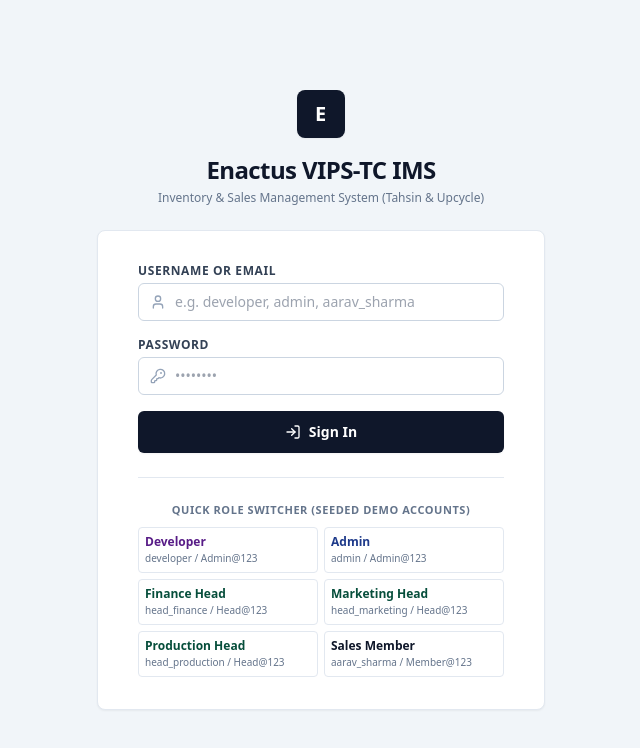
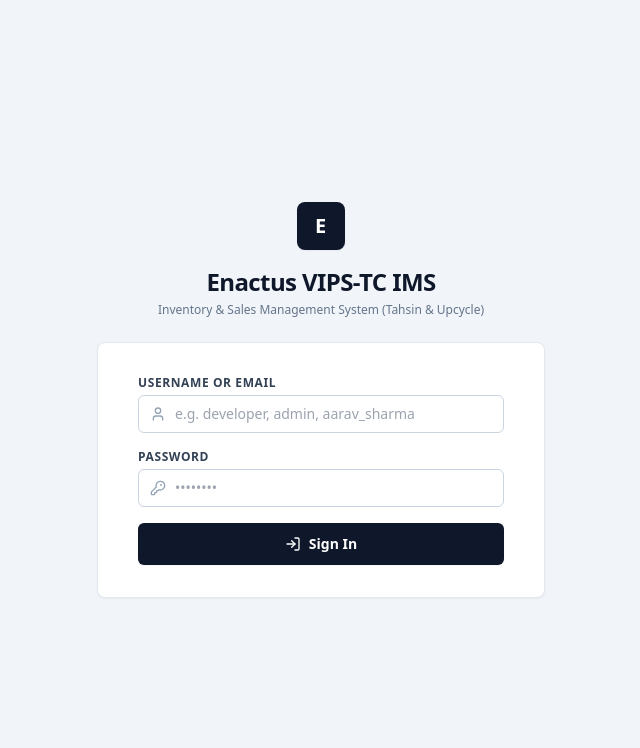
Before and after one commit to digiopsenvips/ims, a React (Vite) app in the folder frontend/: page /login in a window 1280 px wide. Shown: the top 748 px of the page, without its empty margins (319-959 px from the left). Built offline with nearby package versions, Linux system fonts and the light colour scheme; no server answers.

Commit message:
UI: Remove seeded demo accounts switcher from main login page

```diff
--- a/frontend/src/pages/LoginPage.tsx
+++ b/frontend/src/pages/LoginPage.tsx
@@ -40,12 +40,6 @@ export const LoginPage: React.FC = () => {
     } finally {
       setIsSubmitting(false);
     }
-  };
-
-  const handleQuickFill = (user: string, pass: string) => {
-    setUsername(user);
-    setPassword(pass);
-    setError(null);
   };
 
   return (
@@ -121,68 +115,6 @@ export const LoginPage: React.FC = () => {
               {isSubmitting ? 'Signing in...' : 'Sign In'}
             </button>
           </form>
-
-          {/* Quick Demo Credentials */}
-          <div className="mt-6 pt-6 border-t border-slate-200">
-            <div className="text-[11px] font-semibold text-slate-500 uppercase tracking-wider mb-2 text-center">
-              Quick Role Switcher (Seeded Demo Accounts)
-            </div>
-            <div className="grid grid-cols-2 gap-1.5 text-xs">
-              <button
-                type="button"
-                onClick={() => handleQuickFill('developer', 'Admin@123')}
-                className="p-1.5 text-left border border-slate-200 rounded hover:bg-slate-50 transition-colors cursor-pointer"
-              >
-                <div className="font-semibold text-purple-900">Developer</div>
-                <div className="text-[10px] text-slate-500">developer / Admin@123</div>
-              </button>
-
-              <button
-                type="button"
-                onClick={() => handleQuickFill('admin', 'Admin@123')}
-                className="p-1.5 text-left border border-slate-200 rounded hover:bg-slate-50 transition-colors cursor-pointer"
-              >
-                <div className="font-semibold text-blue-900">Admin</div>
-                <div className="text-[10px] text-slate-500">admin / Admin@123</div>
-              </button>
-
-              <button
-                type="button"
-                onClick={() => handleQuickFill('head_finance', 'Head@123')}
-                className="p-1.5 text-left border border-slate-200 rounded hover:bg-slate-50 transition-colors cursor-pointer"
-              >
-                <div className="font-semibold text-emerald-900">Finance Head</div>
-                <div className="text-[10px] text-slate-500">head_finance / Head@123</div>
-              </button>
-
-              <button
-                type="button"
-                onClick={() => handleQuickFill('head_marketing', 'Head@123')}
-                className="p-1.5 text-left border border-slate-200 rounded hover:bg-slate-50 transition-colors cursor-pointer"
-              >
-                <div className="font-semibold text-emerald-900">Marketing Head</div>
-                <div className="text-[10px] text-slate-500">head_marketing / Head@123</div>
-              </button>
-
-              <button
-                type="button"
-                onClick={() => handleQuickFill('head_production', 'Head@123')}
-                className="p-1.5 text-left border border-slate-200 rounded hover:bg-slate-50 transition-colors cursor-pointer"
-              >
-                <div className="font-semibold text-emerald-900">Production Head</div>
-                <div className="text-[10px] text-slate-500">head_production / Head@123</div>
-              </button>
-
-              <button
-                type="button"
-                onClick={() => handleQuickFill('aarav_sharma', 'Member@123')}
-                className="p-1.5 text-left border border-slate-200 rounded hover:bg-slate-50 transition-colors cursor-pointer"
-              >
-                <div className="font-semibold text-slate-900">Sales Member</div>
-                <div className="text-[10px] text-slate-500">aarav_sharma / Member@123</div>
-              </button>
-            </div>
-          </div>
         </div>
       </div>
     </div>
```
